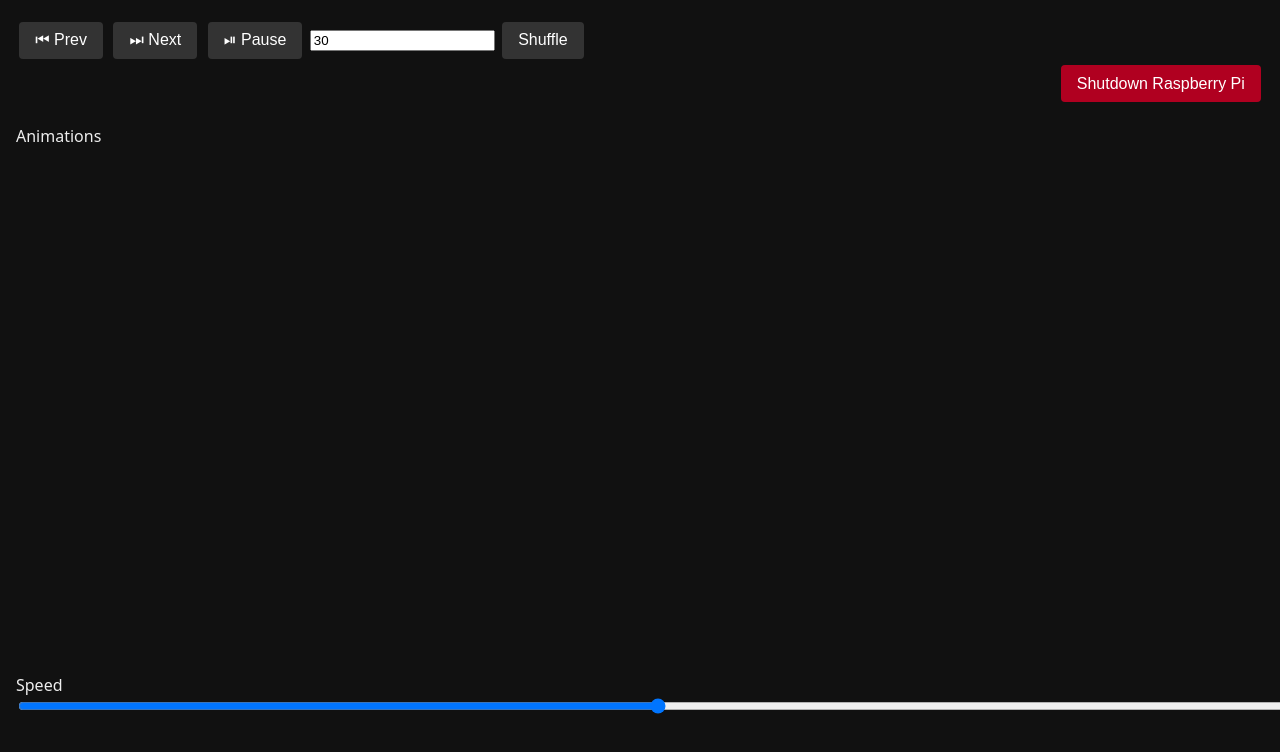
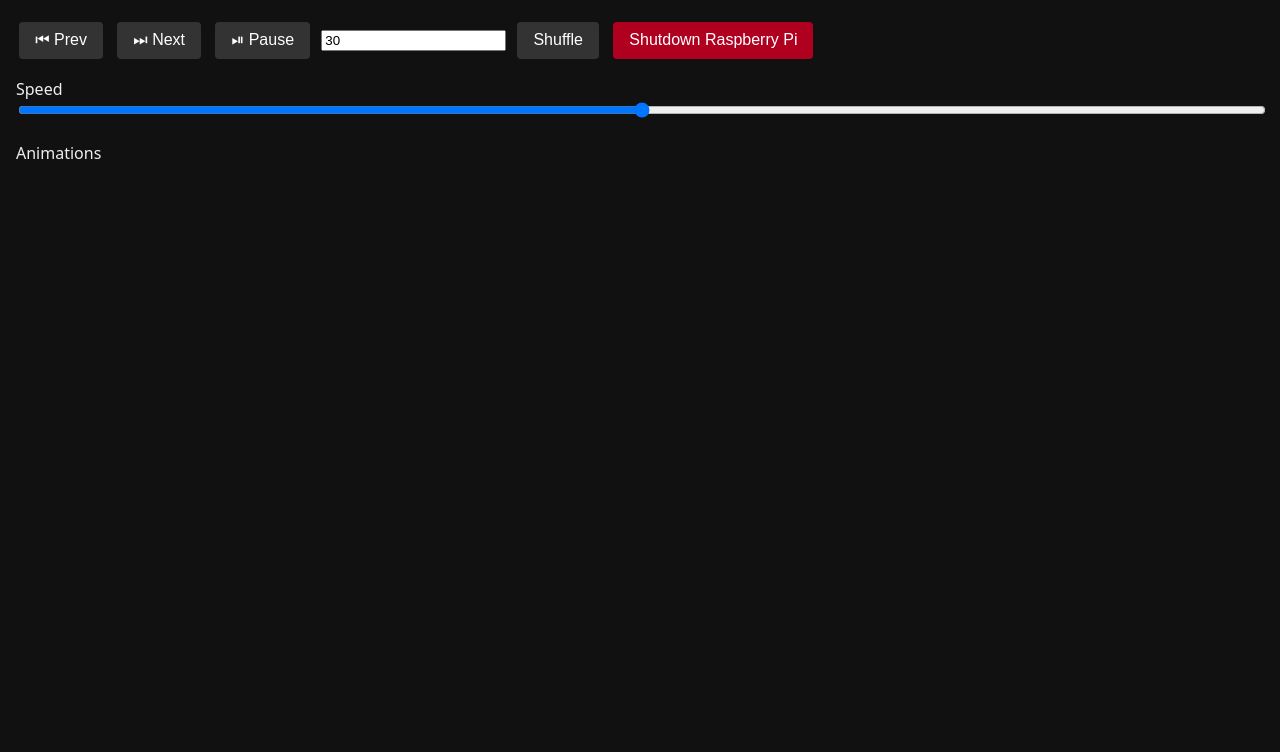
Before and after one commit to JayrodHarv/3DAnimatedChristmasTree, a plain HTML site: page web/index.html in a window 1280 px wide. Shown: the part 62-814 px from the top of the page. Drawn offline with Linux system fonts and the light colour scheme; no server answers.

Commit message:
adjusted styling again

```diff
--- a/web/index.html
+++ b/web/index.html
@@ -11,20 +11,18 @@
 <body>
   <h1>Tree Controller</h1>
 
-  <div class="row">
+  <div id="controls" class="row">
     <button onclick="prev()">⏮ Prev</button>
     <button onclick="next()">⏭ Next</button>
     <button onclick="toggle()">⏯ Pause</button>
     <input id="shuffleDuration" type="number" value="30" min="1">
     <button id="shuffleBtn">Shuffle</button>
-    <div id="shutdownDiv">
-      <button id="shutdownBtn" class="danger">
-        Shutdown Raspberry Pi
-      </button>
-    </div>
+    <button id="shutdownBtn" class="danger">
+      Shutdown Raspberry Pi
+    </button>
   </div>
 
-  <div id="footer" class="row">
+  <div class="row">
     <label>Speed</label>
     <input type="range" min="0.1" max="2.0" step="0.05"
            id="speed" oninput="setSpeed(this.value)">
--- a/web/style.css
+++ b/web/style.css
@@ -16,10 +16,17 @@ h1 {
   justify-content: flex-end;
 }
 
-#footer {
+#status {
   position: fixed;
   bottom: 0;
   width: 100%;
+}
+
+#controls {
+  display: flex;
+  align-items: center;
+  gap: 0.5rem;
+  margin-bottom: 1rem;
 }
 
 .row {
```
